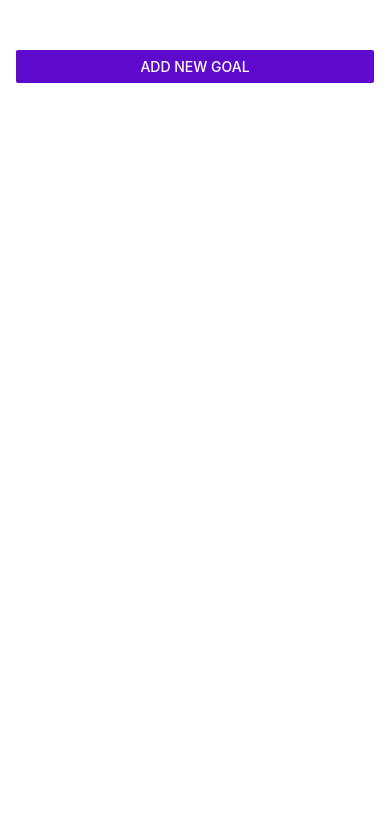
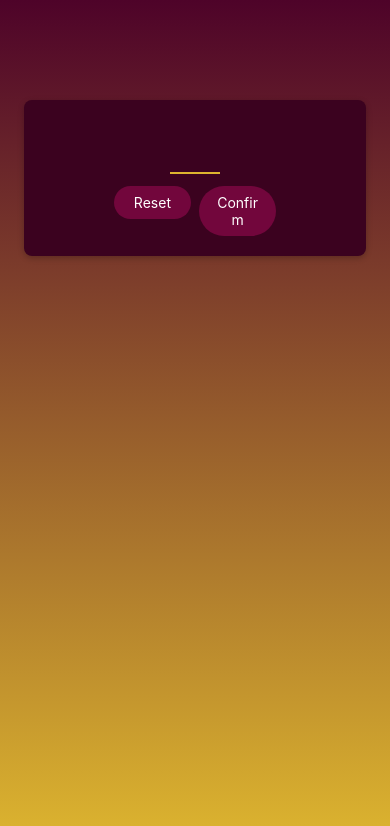
Before and after one commit to patricssin/react-native-first-app, a React Native app: screen / in a window 390 px wide. Shown: the top 826 px of the page. Built offline with nearby package versions, Linux system fonts and the light colour scheme.

Commit message:
start an app with input buttons some styles

```diff
--- a/App.js
+++ b/App.js
@@ -1,50 +1,19 @@
-import React, {useState} from 'react';
-import { StyleSheet, View, FlatList, Button } from 'react-native';
-import { GoalInput } from './components/GoalInput';
-import { GoalItem } from './components/GoalItem';
-import { StatusBar } from 'expo-status-bar';
+import React from 'react'
+import { StyleSheet } from 'react-native';
+import {LinearGradient} from 'expo-linear-gradient'
+
+import StartGameScreen from './screen/StartGameScreen';
 
 export default function App() {
-  const [courseGoals, setCourseGoals] = useState([])
-  const [modalIsVisible, setModalIsVisible] = useState(false)
-  function addGoalHandler(goalText) {
-    setCourseGoals(preState => [...preState, {text: goalText, id: Math.random().toString()}])
-    setModalIsVisible(false)
-  }
-  function deleteGoalHanlder(id) {
-    setCourseGoals(preState => preState.filter(goal => goal.id !== id))
-  }
-  function addNewGoalPressHandler() {
-    setModalIsVisible(true)
-  }
-  function endNewGoalHandler() {
-    setModalIsVisible(false)
-  }
-
   return (
-    <>
-      <StatusBar style='dark' />
-      <View style={styles.appContainer}>
-        <Button title='Add New Goal' color="#5e0acc" onPress={addNewGoalPressHandler} />
-        <GoalInput onAddGoal={addGoalHandler} onCancel={endNewGoalHandler} visible={modalIsVisible} />
-        <View style={styles.goalsContainer}>
-          <FlatList data={courseGoals} renderItem={(itemData) => <GoalItem onDeleteItem={deleteGoalHanlder} id={itemData.item.id} text={itemData.item.text} />} alwaysBounceVertical={false} />
-        </View>
-      </View>
-    </>
-  );
+    <LinearGradient colors={['#4e0329', '#ddb52f']} style={styles.rootScreen}>
+      <StartGameScreen />
+    </LinearGradient>
+  )
 }
 
-
 const styles = StyleSheet.create({
-  appContainer: {
-    // flex 1 to take all the height can be used for parent container
+  rootScreen: {
     flex: 1,
-    paddingTop: 50,
-    paddingHorizontal: 16,
-    // backgroundColor: "#1e085a",
-  },
-  goalsContainer: {
-    flex: 5,
   }
 })
--- a/app.json
+++ b/app.json
@@ -5,7 +5,6 @@
     "version": "1.0.0",
     "orientation": "portrait",
     "icon": "./assets/icon.png",
-    "backgroundColor": "#1e085a",
     "splash": {
       "image": "./assets/splash.png",
       "resizeMode": "contain",
--- a/components/GoalInput.js
+++ /dev/null
@@ -1,64 +0,0 @@
-import React, {useState} from 'react'
-import {View, TextInput, Button, StyleSheet, Modal, Image} from 'react-native'
-
-export const GoalInput = ({onAddGoal, visible, onCancel}) => {
-  const [goalText, setGoalText] = useState('')
-  function goalInputHandler(enteredText) {
-    setGoalText(enteredText)
-  }
-
-  function addGoalHandler() {
-    onAddGoal(goalText)
-    setGoalText('')
-  }
-
-  return (
-    <Modal visible={visible} animationType="slide">
-      <View style={styles.inputContainer}>
-        <Image style={styles.image} source={require('../assets/icon.png')} />
-        <TextInput value={goalText} style={styles.textInput} onChangeText={goalInputHandler} placeholder='Your course goal!' />
-        <View style={styles.buttonContainer}>
-          <View style={styles.button}>
-            <Button onPress={addGoalHandler} title='Add Goal' color="#b180f0" />
-          </View>
-          <View style={styles.button}>
-            <Button title='Cancel' onPress={onCancel} color='#f31282' />
-          </View>
-        </View>
-      </View>
-    </Modal>
-  )
-}
-
-const styles = StyleSheet.create({
-  inputContainer: {
-    flex: 1,
-    justifyContent: 'center',
-    alignItems: 'center',
-    padding: 15,
-    backgroundColor: '#311b6b',
-  },
-  image: {
-    width:100,
-    height: 100,
-    margin: 20,
-    borderRadius: 50,
-  },
-  textInput: {
-    borderWidth: 1,
-    borderColor: '#e4d0ff',
-    backgroundColor: '#e4d0ff',
-    color: '#120438',
-    borderRadius: 6,
-    width: '100%',
-    padding: 8,
-  },
-  buttonContainer: {
-    marginTop: 16,
-    flexDirection: 'row',
-  },
-  button: {
-    width: 100,
-    marginHorizontal: 8,
-  }
-})
--- a/components/GoalItem.js
+++ /dev/null
@@ -1,27 +0,0 @@
-import React from 'react';
-import { StyleSheet, Text, View, Pressable } from 'react-native'
-
-export const GoalItem = ({text, id, onDeleteItem}) => {
-  return (
-    <View style={styles.goalItem}>
-      <Pressable android_ripple={{color: '#210644'}} style={({pressed}) => pressed && styles.pressItem} onPress={onDeleteItem.bind(this, id)}>
-        <Text style={styles.goalText}>{text}</Text>
-      </Pressable>
-    </View>
-  )
-}
-
-const styles = StyleSheet.create({
-  goalItem: {
-    margin: 8,
-    backgroundColor: '#5e0acc',
-    borderRadius: 5,
-  },
-  pressItem: {
-    opacity: 0.5,
-  },
-  goalText: {
-    color: '#fff',
-    padding: 8,
-  }
-})
--- /dev/null
+++ b/components/PrimaryButton.js
@@ -0,0 +1,48 @@
+import React from 'react'
+import {View, Text, Pressable, StyleSheet} from 'react-native'
+
+function PrimaryButton({children}) {
+  function pressHandler(e) {
+
+  }
+
+  return (
+    // //this may cause issue, should move view out of pressable
+    // <Pressable onPress={pressHandler} android_ripple={{color: '#620233'}}>
+    //   <View style={style.buttonContainer}>
+    //     <Text style={style.buttonText}>{children}</Text>
+    //   </View>
+    // </Pressable>
+    // style can receive array
+    <View style={style.buttonOuterContainer}>
+      <Pressable style={({pressed}) => pressed ? [style.buttonContainer, style.pressed] : style.buttonContainer} onPress={pressHandler} android_ripple={{color: '#620233'}}>
+        <Text style={style.buttonText}>{children}</Text>
+      </Pressable>
+    </View>
+
+  )
+}
+
+const style = StyleSheet.create({
+  buttonOuterContainer: {
+    borderRadius: 28,
+    margin: 4,
+    overflow: 'hidden',
+  },
+  buttonContainer: {
+    backgroundColor: '#72063c',
+    paddingVertical: 8,
+    paddingHorizontal: 16,
+    elevation: 2, //only android
+  },
+  buttonText: {
+    color: 'white',
+    textAlign: 'center'
+  },
+  pressed: {
+    opacity: 0.75,
+
+  }
+})
+
+export default PrimaryButton
--- /dev/null
+++ b/screen/StartGameScreen.js
@@ -0,0 +1,64 @@
+import React from 'react'
+import {TextInput, View, StyleSheet} from 'react-native'
+import PrimaryButton from '../components/PrimaryButton'
+
+function StartGameScreen() {
+  return (
+    <View style={styles.inputContainer}>
+      <TextInput
+        style={styles.numberInput}
+        maxLength={2}
+        keyboardType="number-pad"
+        autoCapitalize="none"
+        autoCorrect={false}
+      />
+      <View style={styles.buttonsContainer}>
+        <View style={styles.buttonContainer}>
+          <PrimaryButton>Reset</PrimaryButton>
+        </View>
+        <View style={styles.buttonContainer}>
+          <PrimaryButton>Confirm</PrimaryButton>
+        </View>
+      </View>
+    </View>
+  )
+}
+
+export default StartGameScreen
+
+const styles = StyleSheet.create({
+  inputContainer: {
+    // flex: 1,
+    justifyContent: 'center',
+    alignItems: 'center',
+    marginTop: 100,
+    padding: 16,
+    backgroundColor: '#3b021f',
+    marginHorizontal: 24,
+    borderRadius: 8,
+    // android boxshadow
+    elevation: 4,
+    // ios boxshadow
+    shadowColor: 'black',
+    shadowOffset: {width:0, height:2},
+    shadowRadius: 6,
+    shadowOpacity: 0.24,
+  },
+  buttonsContainer: {
+    flexDirection: 'row'
+  },
+  buttonContainer: {
+    flex: 1
+  },
+  numberInput: {
+    height:50,
+    width: 50,
+    fontSize: 32,
+    borderBottomColor: '#ddb52f',
+    borderBottomWidth: 2,
+    color: '#ddb52f',
+    marginVertical: 8,
+    fontWeight: 'bold',
+    textAlign: 'center'
+  }
+})
```
Also changed, not shown: package.json (+8 -6 lines), 1 other file (tests, documents, lock files or other folders).
